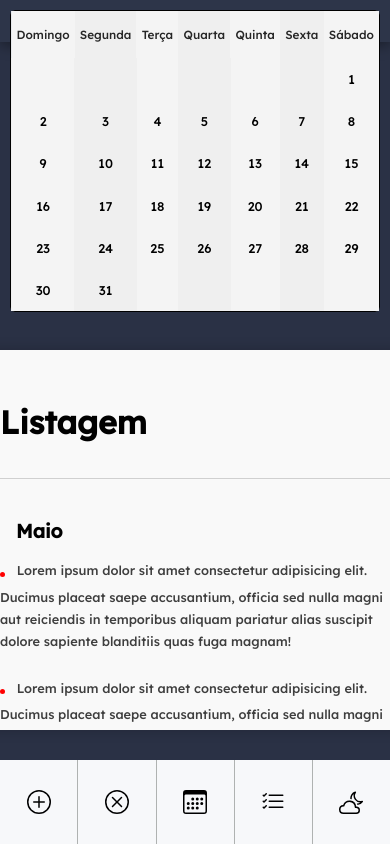
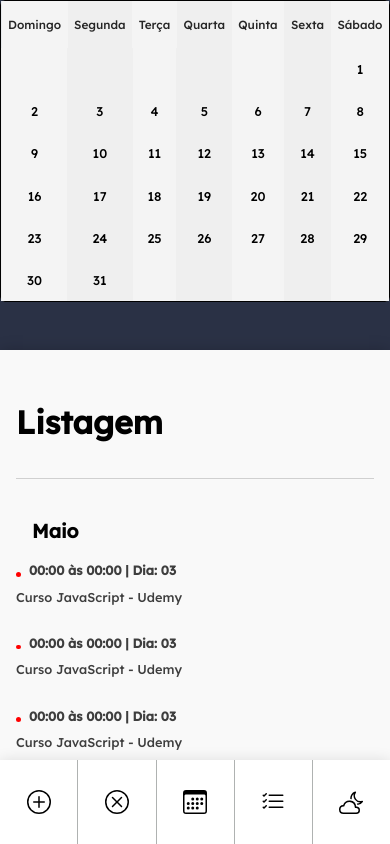
Before and after one commit to LuciLua/calendar, a Next.js app: page / in a window 390 px wide. Both pictures are taken after a click on the link 273 px from the left and 801 px from the top of the page. Built offline with nearby package versions, Linux system fonts and the light colour scheme.

Commit message:
:calendar: Listagem

```diff
--- a/src/components/Footer/footer.module.scss
+++ b/src/components/Footer/footer.module.scss
@@ -4,10 +4,16 @@
     display: flex;
     align-items: center;
     justify-content: center;
+    z-index:10;
+
 
     .footerFill{
         width: 100%;
         height: 100%;
+        background-color: rgb(255, 255, 255);
+        z-index:10;
+        box-shadow: 0 1px 14px rgba(0, 0, 0, 0.126);
+
 
         ul{
             list-style: none;
@@ -159,10 +165,12 @@
             }
         }
         .listagem{
-            width: 50vh;
-            height: 45vh;
+            width: 100%;
+            height: 49vh;
             padding: 1rem;
             margin-top: 31.5vh;
+            z-index: 0;
+            border-radius: 0;
             h5{
                 font-size: 2rem;
             }
--- a/src/components/Footer/footer.tsx
+++ b/src/components/Footer/footer.tsx
@@ -14,13 +14,25 @@ const {
              <div className={!isDisplay ? styles.listagemNone : styles.listagem}>
       <h5>Listagem</h5>
       <h6>Maio</h6>
-      <p>o Lorem ipsum dolor sit amet consectetur adipisicing elit. Ducimus placeat saepe accusantium, officia sed nulla magni aut reiciendis in temporibus aliquam pariatur alias suscipit dolore sapiente blanditiis quas fuga magnam!</p>
-      <p>o Lorem ipsum dolor sit amet consectetur adipisicing elit. Ducimus placeat saepe accusantium, officia sed nulla magni aut reiciendis in temporibus aliquam pariatur alias suscipit dolore sapiente blanditiis quas fuga magnam!</p>
-      <p>o Lorem ipsum dolor sit amet consectetur adipisicing elit. Ducimus placeat saepe accusantium, officia sed nulla magni aut reiciendis in temporibus aliquam pariatur alias suscipit dolore sapiente blanditiis quas fuga magnam!</p>
+      <p>o<strong>
+          00:00 às 00:00 | Dia: 03
+        </strong> <br />Curso JavaScript - Udemy</p>
+        <p>o<strong>
+          00:00 às 00:00 | Dia: 03
+        </strong> <br />Curso JavaScript - Udemy</p>
+        <p>o<strong>
+          00:00 às 00:00 | Dia: 03
+        </strong> <br />Curso JavaScript - Udemy</p>
       <h6>Junho</h6>
-      <p>o Lorem ipsum dolor sit amet consectetur adipisicing elit. Ducimus placeat saepe accusantium, officia sed nulla magni aut reiciendis in temporibus aliquam pariatur alias suscipit dolore sapiente blanditiis quas fuga magnam!</p>
-      <p>o Lorem ipsum dolor sit amet consectetur adipisicing elit. Ducimus placeat saepe accusantium, officia sed nulla magni aut reiciendis in temporibus aliquam pariatur alias suscipit dolore sapiente blanditiis quas fuga magnam!</p>
-      <p>o Lorem ipsum dolor sit amet consectetur adipisicing elit. Ducimus placeat saepe accusantium, officia sed nulla magni aut reiciendis in temporibus aliquam pariatur alias suscipit dolore sapiente blanditiis quas fuga magnam!</p>
+      <p>o<strong>
+          00:00 às 00:00 | Dia: 03
+        </strong> <br />Curso JavaScript - Udemy</p>
+        <p>o<strong>
+          00:00 às 00:00 | Dia: 03
+        </strong> <br />Curso JavaScript - Udemy</p>
+        <p>o<strong>
+          00:00 às 00:00 | Dia: 03
+        </strong> <br />Curso JavaScript - Udemy</p>
     </div>
             <div className={styles.footerFill}>
                 <ul>
--- a/src/pages/home.module.scss
+++ b/src/pages/home.module.scss
@@ -219,6 +219,7 @@
         top: 0;
         left: 0;
         position: absolute;
+        margin: 0;
         table{
             tr{
                 td{
@@ -235,6 +236,7 @@
     .calendar{
         top: 0;
         left: 0;
+        margin: 0;
         position: absolute;
         table{
             tr{
@@ -251,6 +253,7 @@
     .calendar{
         top: 0;
         left: 0;
+        margin: 0;
         position: absolute;
         table{
             tr{
```
